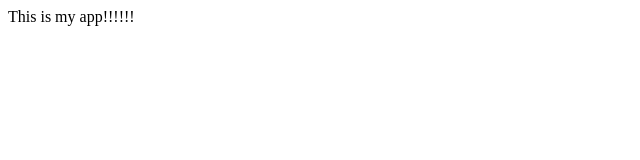
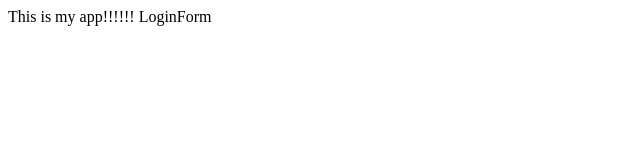
Before and after one commit to christosmene/myappsample, a plain HTML site: page index.html in a window 1280 px wide. Shown: the full height of the page, 0-640 px from the left. Drawn offline with Linux system fonts and the light colour scheme.

Commit message:
loginForm

```diff
--- /dev/null
+++ b/dir2/app2.js
@@ -0,0 +1 @@
+console.log(132);
--- a/index.html
+++ b/index.html
@@ -4,5 +4,6 @@
   </head>
   <body>
 	This is my app!!!!!!
+	LoginForm
   </body>
 </html>
```
Also changed, not shown: log.txt (added), login.html (added).
